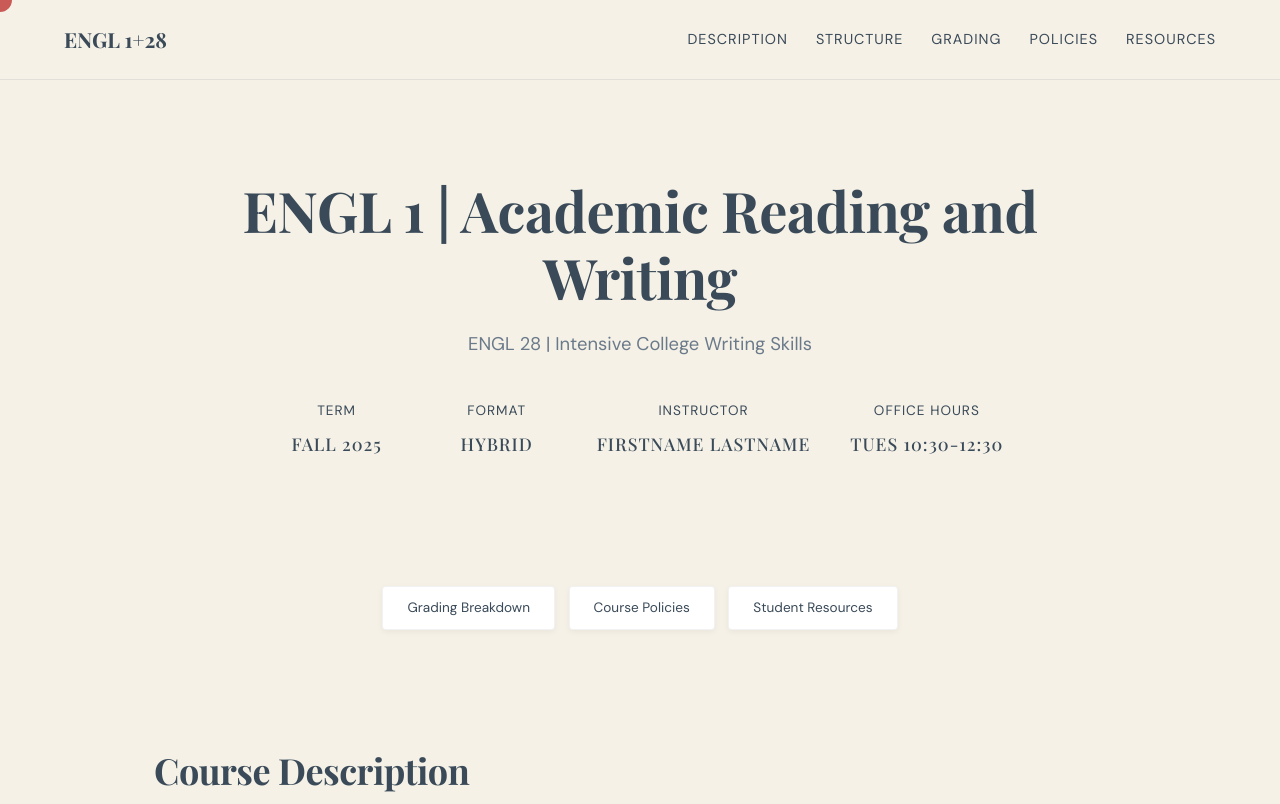
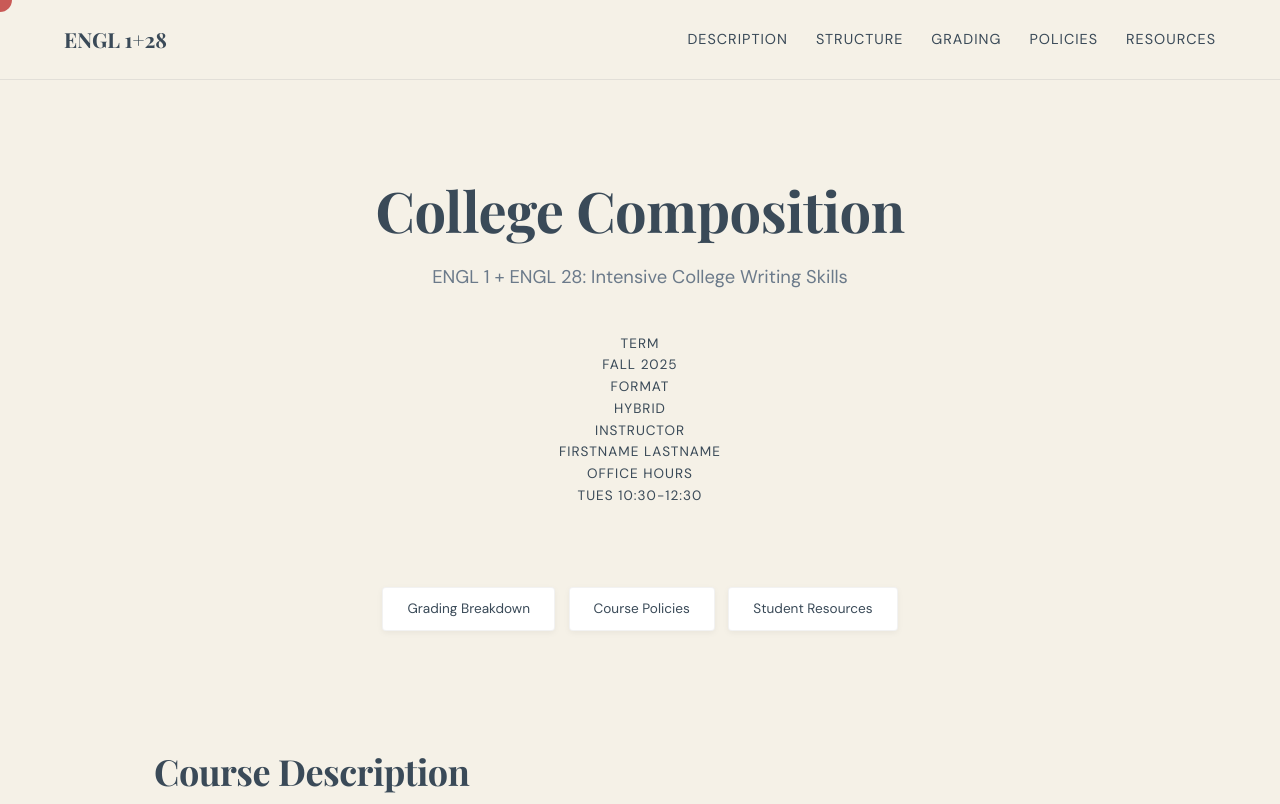
Before and after one commit to lilianaantoinette/ENGL1-28-syllabus, a plain HTML site: page index.html in a window 1280 px wide. Shown: the top 804 px of the page. Drawn offline with nearby package versions, Linux system fonts and the light colour scheme.

Commit message:
Update index.html

```diff
--- a/index.html
+++ b/index.html
@@ -23,25 +23,27 @@
 
     <div class="syllabus-container">
         <section class="hero">
-            <h1>ENGL 1 | Academic Reading and Writing</h1>
-            <p class="hero-subtitle">ENGL 28 | Intensive College Writing Skills</p>
+  <div class="hero-header">
+    <h1>College Composition</h1>
+    <p class="hero-subtitle">ENGL 1 + ENGL 28: Intensive College Writing Skills</p>
+  </div>
 
-            <div class="course-meta">
+  <div class="course-meta-grid">
     <div class="meta-item">
-                    Term
-                    <span>Fall 2025</span>
+      <div class="meta-item-label">Term</div>
+      <div class="meta-item-value">Fall 2025</div>
     </div>
     <div class="meta-item">
-                    Format
-                    <span>Hybrid</span>
+      <div class="meta-item-label">Format</div>
+      <div class="meta-item-value">Hybrid</div>
     </div>
     <div class="meta-item">
-                    Instructor
-                    <span>Firstname Lastname</span>
+      <div class="meta-item-label">Instructor</div>
+      <div class="meta-item-value">Firstname Lastname</div>
     </div>
     <div class="meta-item">
-                    Office Hours
-                    <span>Tues 10:30-12:30</span>
+      <div class="meta-item-label">Office Hours</div>
+      <div class="meta-item-value">Tues 10:30-12:30</div>
     </div>
   </div>
 </section>
```
Lines whose indentation alone changed are shown as unchanged.
